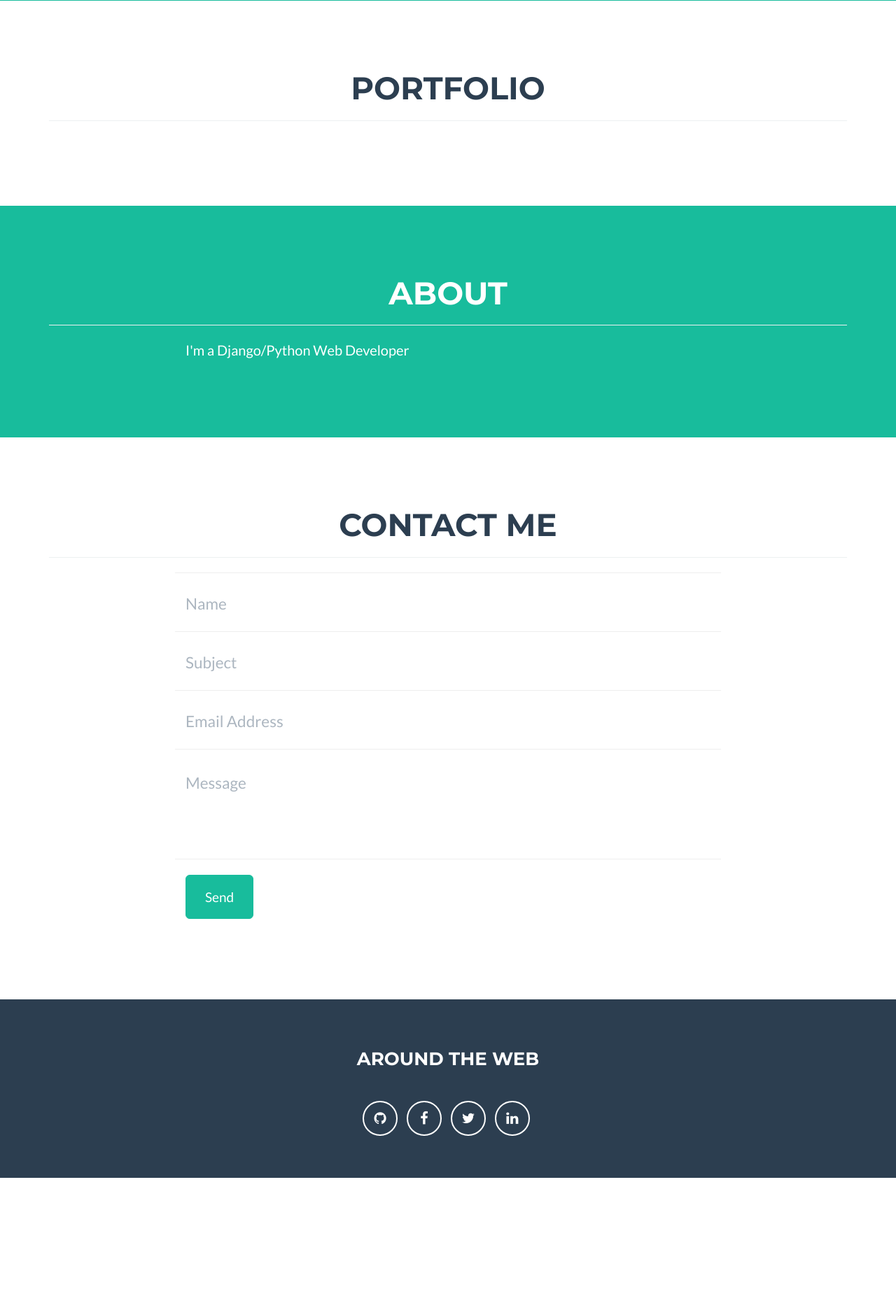
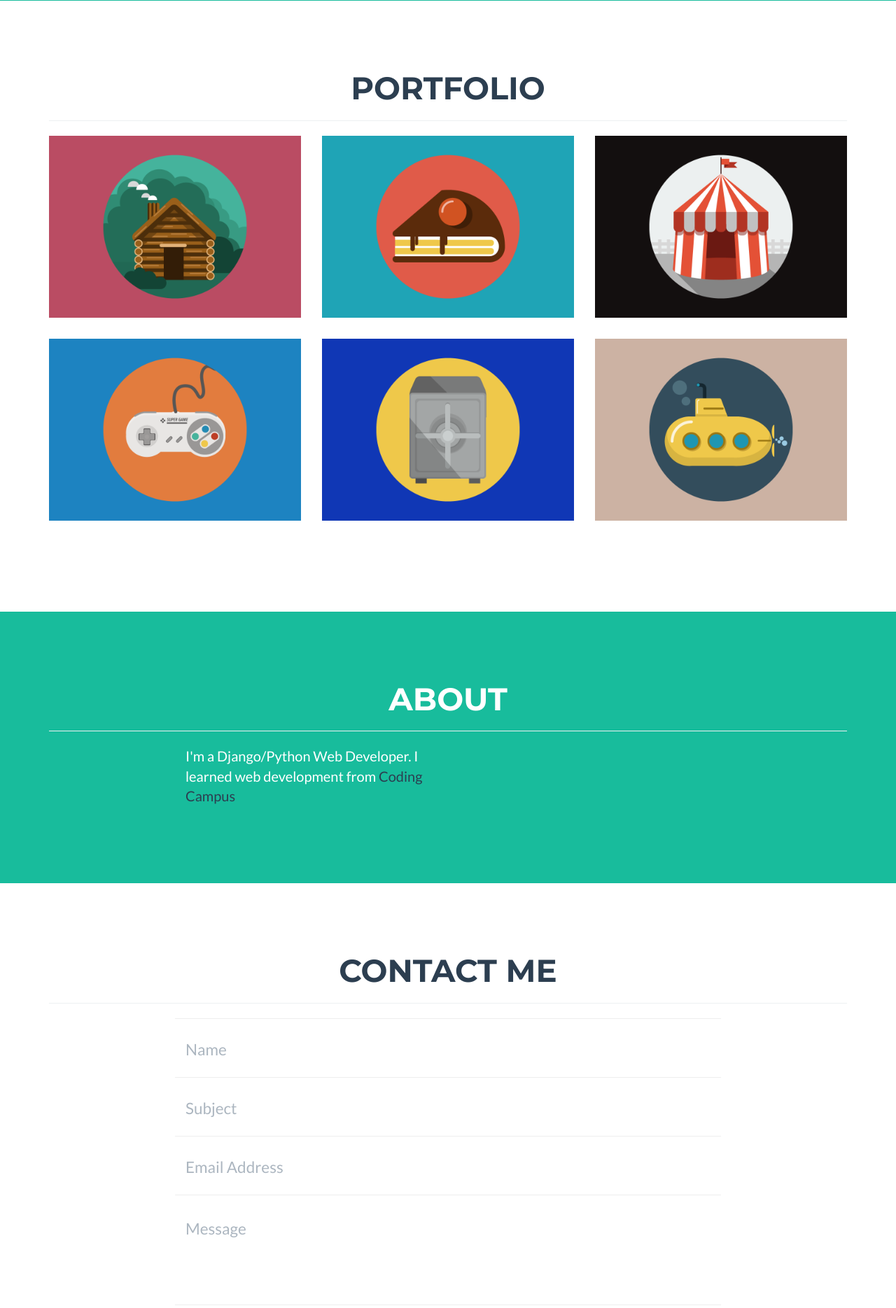
Before and after one commit to azuretower/landing_page, a Django app: page / in a window 1280 px wide. Shown: the part 481-2350 px from the top of the page at 70% size. Before the commit the page ends 2164 px from the top, so only its background shows below. Run offline with Django 3.2, Linux system fonts and the light colour scheme; some libraries are stand-ins or nearby versions.

Commit message:
changed hr tag style

```diff
--- a/main/templates/index.html
+++ b/main/templates/index.html
@@ -18,6 +18,7 @@
 
     <!-- Custom CSS -->
     <link href="{% static 'css/freelancer.css' %}" rel="stylesheet">
+    <link href="{% static 'css/landing.css' %}" rel="stylesheet">
 
     <!-- Custom Fonts -->
     <link href="{% static 'font-awesome/css/font-awesome.min.css' %}" rel="stylesheet" type="text/css">
@@ -79,7 +80,7 @@
                     {# <img class="img-responsive" src="{% static 'img/profile.png' %}" alt=""> #}
                     <div class="intro-text">
                         <span class="name">Ryan Merrill</span>
-                        <hr class="">
+                        <hr class="hr-divider">
                         <span class="skills">Django/Python Web Developer</span>
                     </div>
                 </div>
@@ -93,10 +94,10 @@
             <div class="row">
                 <div class="col-lg-12 text-center text-intro">
                     <h2>Portfolio</h2>
-                    <hr class="">
+                    <hr class="hr-divider">
                 </div>
             </div>
-            <!--<div class="row">
+            <div class="row">
                 <div class="col-sm-4 portfolio-item">
                     <a href="#portfolioModal1" class="portfolio-link" data-toggle="modal">
                         <div class="caption">
@@ -157,7 +158,7 @@
                         <img src="{% static 'img/portfolio/submarine.png' %}" class="img-responsive" alt="">
                     </a>
                 </div>
-            </div>-->
+            </div>
         </div>
     </section>
 
@@ -167,12 +168,12 @@
             <div class="row">
                 <div class="col-lg-12 text-center">
                     <h2>About</h2>
-                    <hr class="">
+                    <hr class="hr-divider">
                 </div>
             </div>
             <div class="row">
                 <div class="col-lg-4 col-lg-offset-2">
-                    <p>I'm a Django/Python Web Developer</p>
+                    <p>I'm a Django/Python Web Developer. I learned web development from <a href="http://codingcamp.us/courses/list/?course=3" target='blank'>Coding Campus</a></p>
                 </div>
                 <div class="col-lg-4">
                     <p></p>
@@ -192,7 +193,7 @@
             <div class="row">
                 <div class="col-lg-12 text-center">
                     <h2>Contact Me</h2>
-                    <hr class="">
+                    <hr class="hr-divider">
                 </div>
             </div>
             <div class="row">
```
